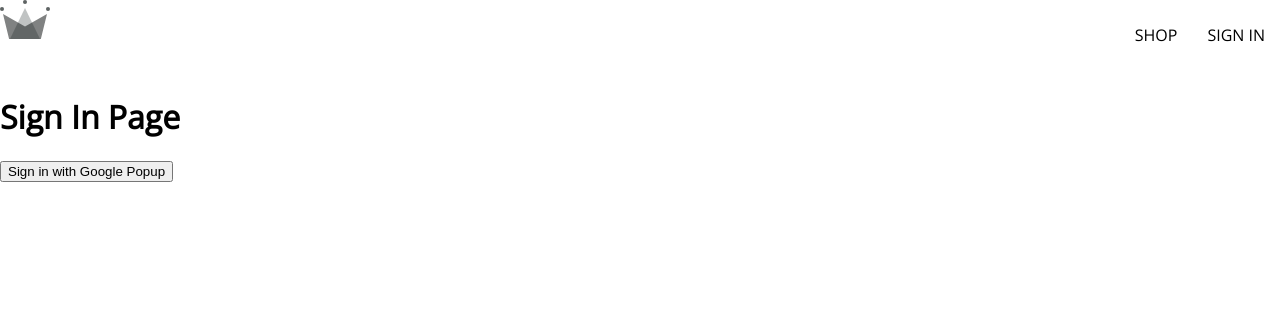
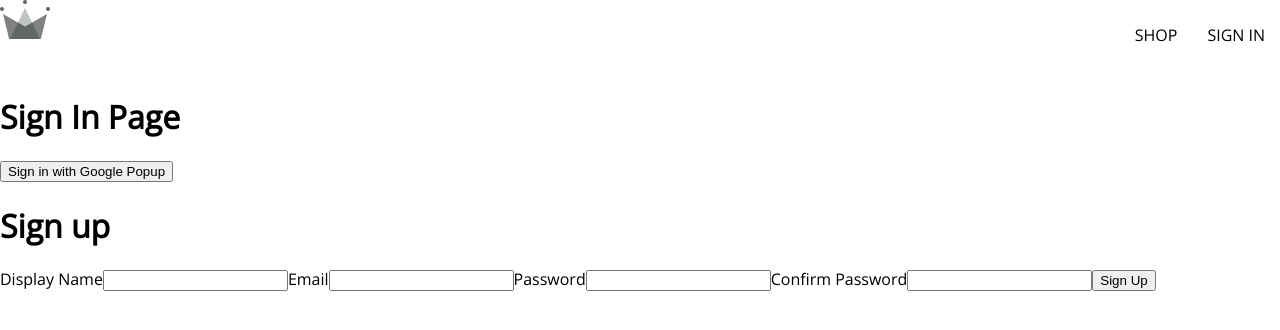
Before and after one commit to npdev/demo-react-shop, a React (Create React App) app: page /sign-in in a window 1280 px wide. Shown: the top 330 px of the page. Built offline with nearby package versions, Linux system fonts and the light colour scheme.

Commit message:
SignUpForm component

```diff
--- /dev/null
+++ b/src/components/sign-up-form/sign-up-form.component.jsx
@@ -0,0 +1,39 @@
+import {useState} from 'react';
+
+const defaultFormFields = {
+  displayName: '',
+  email: '',
+  password: '',
+  confirmPassword: ''
+};
+
+const SignUpForm = () => {
+  const [formFields, setFormFields] = useState(defaultFormFields);
+  const {displayName, email, password, confirmPassword} = formFields;
+  const handleChange = (event) => {
+    const {name, value} = event.target;
+
+    setFormFields({...formFields, [name]: value});
+  }
+
+  return (
+    <div>
+      <h1>Sign up</h1>
+      <form onSubmit={() => {
+
+      }}>
+        <label>Display Name</label>
+        <input type='text' required onChange={handleChange} name='displayName' value={displayName}/>
+        <label>Email</label>
+        <input type='email' required onChange={handleChange} name='email' value={email}/>
+        <label>Password</label>
+        <input type='password' required onChange={handleChange} name='password' value={password}/>
+        <label>Confirm Password</label>
+        <input type='password' required onChange={handleChange} name='confirmPassword' value={confirmPassword}/>
+        <button type='submit'>Sign Up</button>
+      </form>
+    </div>
+  );
+}
+
+export default SignUpForm;
--- a/src/routes/sign-in/sign-in.component.jsx
+++ b/src/routes/sign-in/sign-in.component.jsx
@@ -3,17 +3,21 @@
   createUserDocumentFromAuth
 } from '../../utils/firebase/firebase.utils';
 
+import SignUpForm from '../../components/sign-up-form/sign-up-form.component';
+
 const SignIn = () => {
   const logGoogleUser = async () => {
     const {user} = await signInWithGooglePopup();
-    const userDocRef = await createUserDocumentFromAuth(user);
+    await createUserDocumentFromAuth(user);
   }
+
   return (
     <div>
       <h1>Sign In Page</h1>
       <button onClick={logGoogleUser}>
         Sign in with Google Popup
       </button>
+      <SignUpForm/>
     </div>
   )
 }
--- a/src/utils/firebase/firebase.utils.js
+++ b/src/utils/firebase/firebase.utils.js
@@ -1,7 +1,6 @@
 import {initializeApp} from 'firebase/app';
 import {
   getAuth,
-  signInWithRedirect,
   signInWithPopup,
   GoogleAuthProvider,
 } from 'firebase/auth';
@@ -21,16 +20,16 @@
   appId: '1:951288883733:web:950da8df24c30606c23c1c'
 };
 
-const firebaseApp = initializeApp(firebaseConfig);
+initializeApp(firebaseConfig);
 
-const provider = new GoogleAuthProvider();
+const googleProvider = new GoogleAuthProvider();
 
-provider.setCustomParameters({
+googleProvider.setCustomParameters({
   prompt: 'select_account'
 });
 
 export const auth = getAuth();
-export const signInWithGooglePopup = () => signInWithPopup(auth, provider);
+export const signInWithGooglePopup = () => signInWithPopup(auth, googleProvider);
 
 export const db = getFirestore();
 
```
